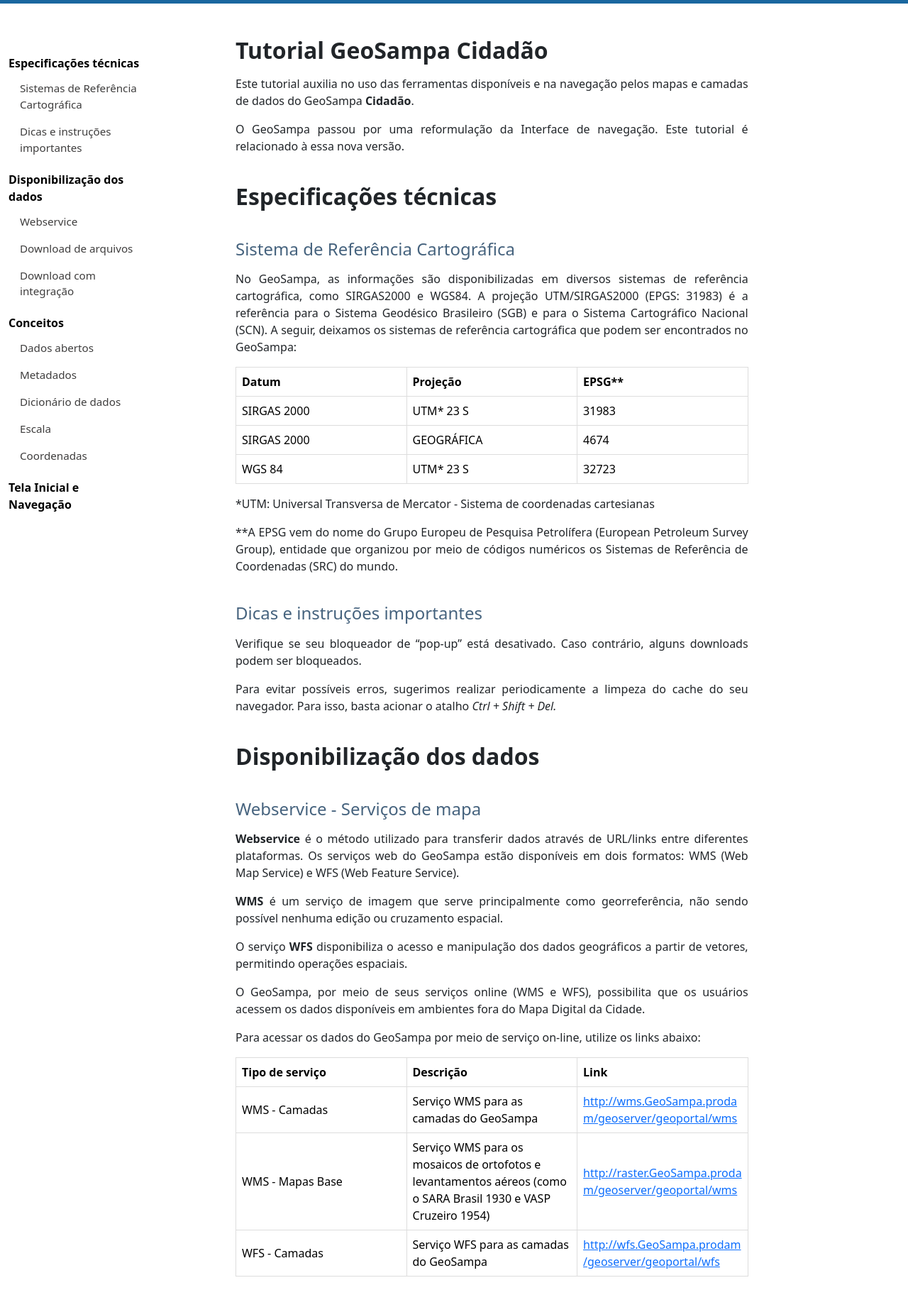
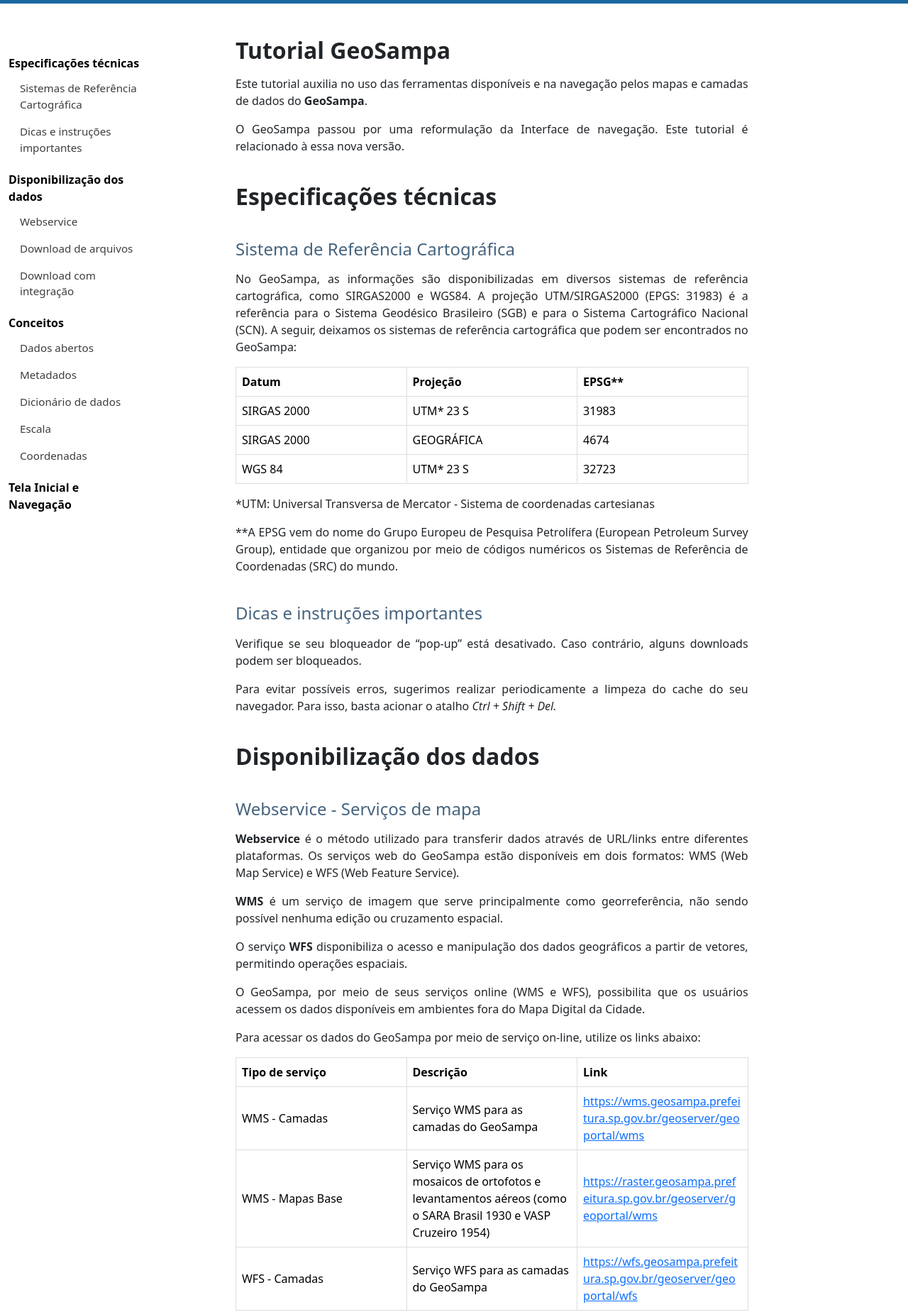
Before and after one commit to geoinfo-smdu/tutorial-geosampa-internet-2.0, a plain HTML site: page index.html in a window 1280 px wide. Shown: the part 65-1914 px from the top of the page at 71% size. Drawn offline with nearby package versions, Linux system fonts and the light colour scheme.

Commit message:
Alteração de ícones e imagem de referência das integrações. Alterações de textos para adequação à versão cidadão.

```diff
--- a/index.html
+++ b/index.html
@@ -19,7 +19,7 @@
     <!-- JavaScript personalizado -->
     <script src="script.js" defer></script>
 
-    <title>Tutorial Intranet</title>
+    <title>Tutorial GeoSampa</title>
 
 </head>
 
@@ -70,7 +70,7 @@
                     <li><a class="nav-link nivel2" href="#040303">SQL</a></li>
                     <li><a class="nav-link nivel2" href="#040304">Coordenadas</a></li>
                     <li><a class="nav-link nivel2" href="#040305">Nominatim</a></li>
-                    <li><a class="nav-link nivel2" href="#040306">Plus Code</a></li>
+                    <li><a class="nav-link nivel2" href="#040306">Open location code</a></li>
                 </ul>
             </li>
 
@@ -193,10 +193,10 @@
 
             <main class="col-lg-9 col-xl-7">
 
-                <h1 id="00" ><br><br>Tutorial GeoSampa Cidadão</h1>
-
-                    <p> Este tutorial auxilia no uso das ferramentas disponíveis e na navegação pelos mapas e camadas de dados do GeoSampa
-                        <strong>Cidadão</strong>.
+                <h1 id="00" ><br><br>Tutorial GeoSampa</h1>
+
+                    <p> Este tutorial auxilia no uso das ferramentas disponíveis e na navegação pelos mapas e camadas de dados do
+                        <strong>GeoSampa</strong>.
 
                     <p> O GeoSampa passou por uma reformulação da Interface de navegação. Este tutorial é relacionado à essa nova versão.</p>
 
@@ -280,21 +280,21 @@
                                         <tr>
                                             <td>WMS - Camadas</td>
                                             <td>Serviço WMS para as camadas do GeoSampa</td>
-                                            <td><a href="http://wms.GeoSampa.prodam/geoserver/geoportal/wms" target="_blank">
-                                                http://wms.GeoSampa.prodam/geoserver/geoportal/wms</a></td>
+                                            <td><a href="https://wms.geosampa.prefeitura.sp.gov.br/geoserver/geoportal/wms" target="_blank">
+                                                https://wms.geosampa.prefeitura.sp.gov.br/geoserver/geoportal/wms</a></td>
                                         </tr>
                                         <tr>
                                             <td>WMS - Mapas Base</td>
                                             <td>Serviço WMS para os mosaicos de ortofotos e levantamentos aéreos (como o SARA Brasil 1930 e VASP Cruzeiro
                                                 1954)</td>
-                                            <td><a href="http://raster.GeoSampa.prodam/geoserver/geoportal/wms" target="_blank">
-                                                http://raster.GeoSampa.prodam/geoserver/geoportal/wms</a></td>
+                                            <td><a href="https://raster.geosampa.prefeitura.sp.gov.br/geoserver/geoportal/wms" target="_blank">
+                                                https://raster.geosampa.prefeitura.sp.gov.br/geoserver/geoportal/wms</a></td>
                                         </tr>
                                         <tr>
                                             <td>WFS - Camadas</td>
                                             <td>Serviço WFS para as camadas do GeoSampa</td>
-                                            <td><a href="http://wfs.GeoSampa.prodam/geoserver/geoportal/wfs" target="_blank">
-                                                http://wfs.GeoSampa.prodam/geoserver/geoportal/wfs</a></td>
+                                            <td><a href="https://wfs.geosampa.prefeitura.sp.gov.br/geoserver/geoportal/wfs" target="_blank">
+                                                https://wfs.geosampa.prefeitura.sp.gov.br/geoserver/geoportal/wfs</a></td>
                                         </tr>
                                     </tbody>
                             </table>
@@ -777,12 +777,12 @@
                                 de forma semelhante à Wikipédia. Construído por voluntários, utiliza dados de GPS, imagens de satélite e conhecimento local
                                 para fornecer informações geográficas gratuitas sob licença aberta.</p>
 
-                        <h3 id="040306">Plus Code</h3>
-
-                            <p> Um Plus Code é um código de localização alfanumérico. Nele, a informação necessária à geolocalização é organizada em um único código,
+                        <h3 id="040306">Open location code</h3>
+
+                            <p> Um open location code é um código de localização alfanumérico. Nele, a informação necessária à geolocalização é organizada em um único código,
                                 dispensando a utilização de latitudes e longitudes. </p>
 
-                            <p> Para saber o Plus Code de algum local, clique com o botão direito do mouse na localização escolhida; em seguida, clique na opção
+                            <p> Para saber o open location code de algum local, clique com o botão direito do mouse na localização escolhida; em seguida, clique na opção
                                 <strong>Gerar open location code</strong>.</p>
 
                     <h2 id="0404">Menu de ferramentas</h2>
```
Also changed, not shown: imagens/04040201_botao-rotacao.png, imagens/04040501_botao-consultas.png, imagens/04040703_tela-menu-integracoes.png.
